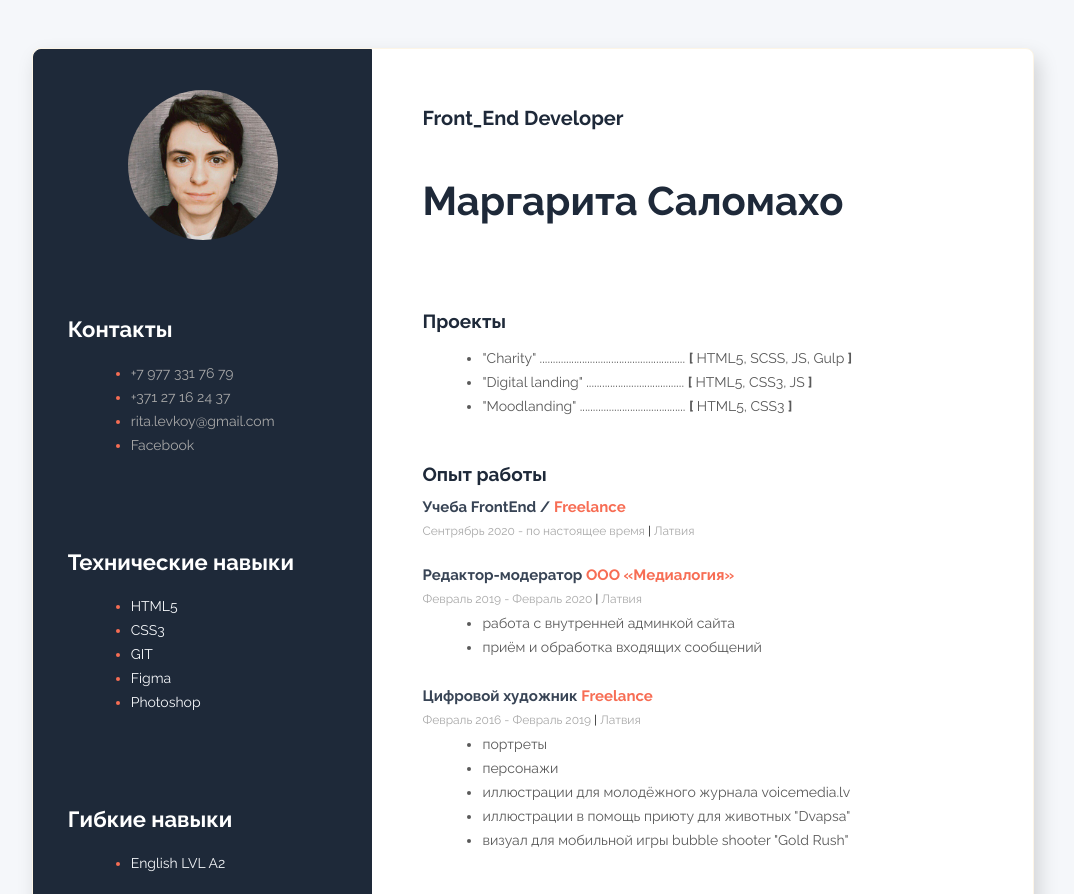
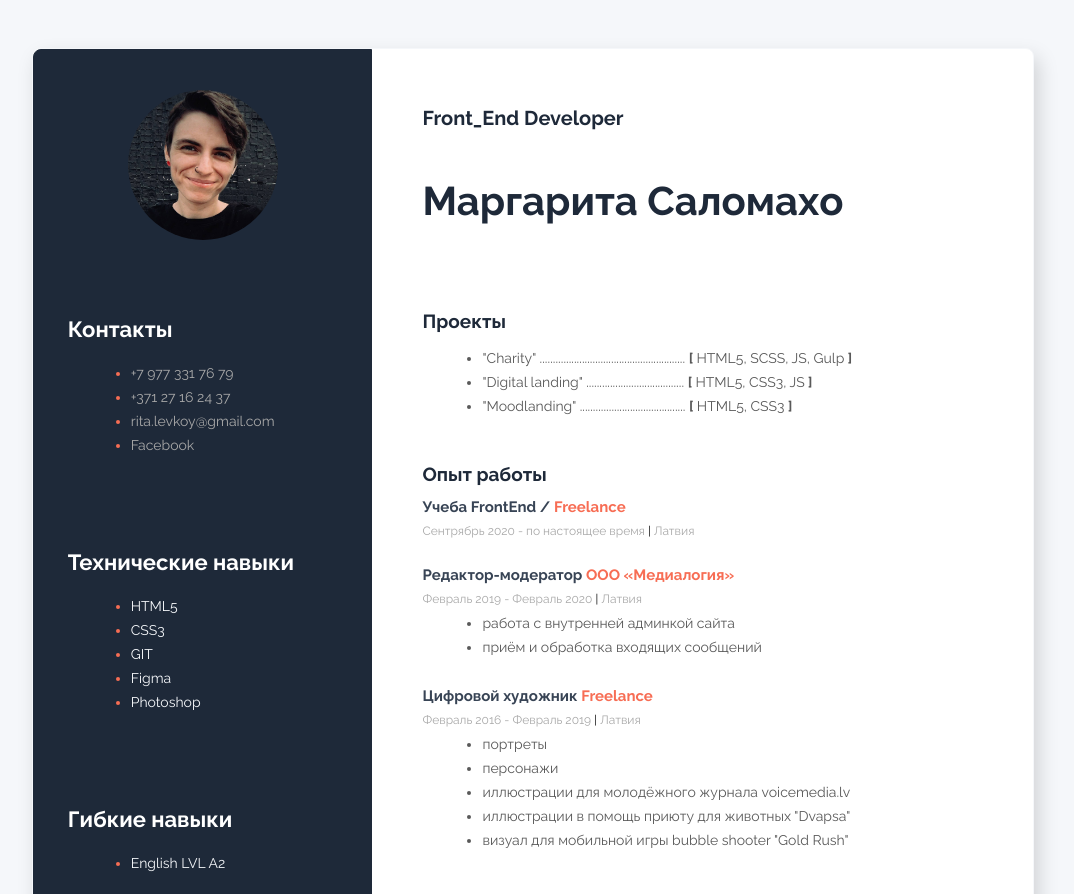
Before and after one commit to Rish-Fish/Resume_2021, a plain HTML site: page index.html in a window 1280 px wide. Shown: the top 894 px of the page, without its empty margins (107-1181 px from the left). Drawn offline with Linux system fonts and the light colour scheme.

Commit message:
refactor: change photo

```diff
--- a/css/style.css
+++ b/css/style.css
@@ -28,7 +28,7 @@ a {
   min-width: 500px;
   width: 100%;
   box-shadow: 5px 9px 20px 0px rgba(0, 0, 0, 0.15);
-  border: oldlace 1px solid;
+  border: #f5f7fa 1px solid;
   border-radius: 8px;
 }
 
@@ -43,7 +43,7 @@ a {
 }
 
 .my-photo {
-  background-image: url("../assets/img/me_1.jpeg");
+  background-image: url("../assets/img/me_3.jpg");
   background-size: cover;
   background-position: center center;
   background-repeat: no-repeat;
```
Also changed, not shown: assets/img/me_1a.jpg (added), assets/img/me_3.jpg (added).
